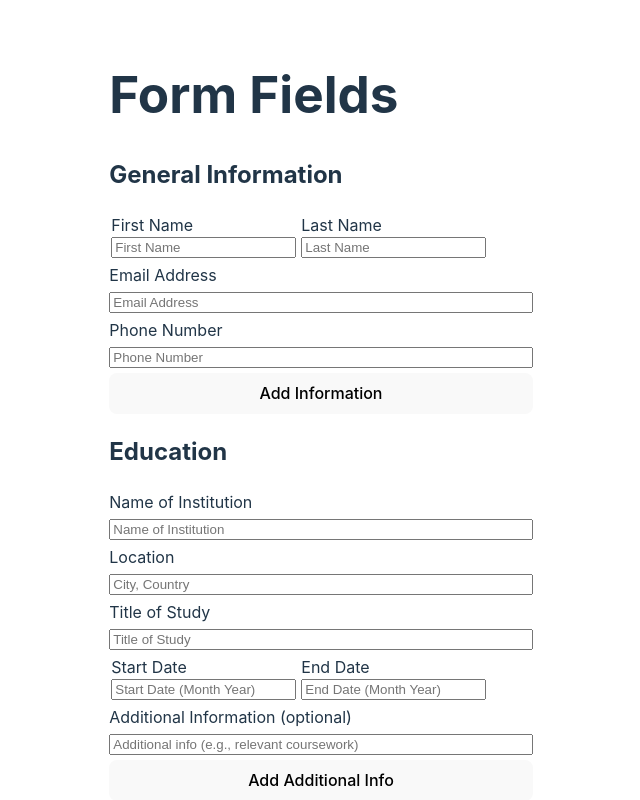
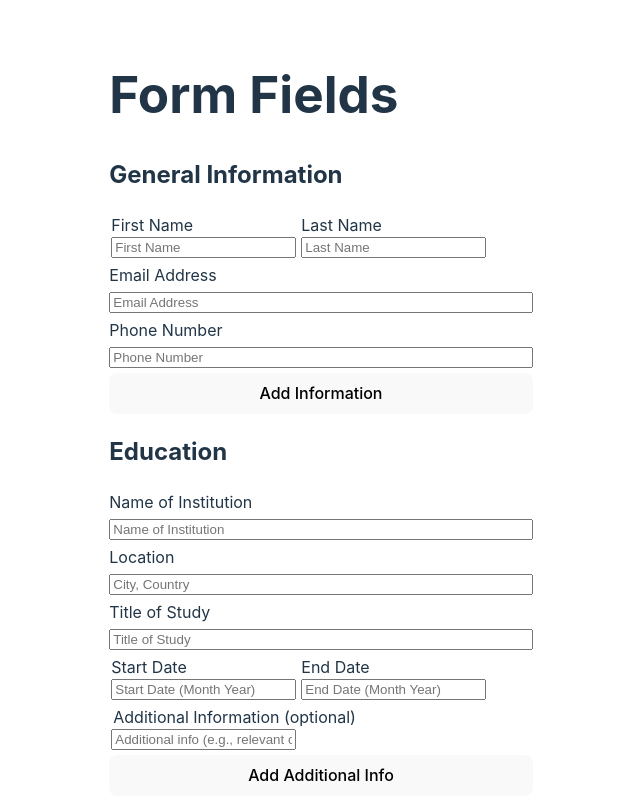
Before and after one commit to ajwjung/cv-application, a React (Vite) app: page / in a window 1280 px wide. Shown: the top 800 px of the page, without its empty margins (319-959 px from the left). Built offline with nearby package versions, Linux system fonts and the light colour scheme.

Commit message:
feat: Add additional info button is functional

```diff
--- a/src/components/Education.jsx
+++ b/src/components/Education.jsx
@@ -1,7 +1,7 @@
 import "../styles/form.css"
 import { useState } from "react";
 
-function EducationFields({ handleSubmit, editStatus }) {
+function EducationFields({ handleSubmit, handleAddAdditionalInfo, editStatus }) {
     function clearFormFields() {
         const inputFields = document.querySelectorAll("#educationForm input")
         inputFields.forEach(input => input.value = "");
@@ -64,14 +64,15 @@ function EducationFields({ handleSubmit, editStatus }) {
                     />
                 </div>
             </fieldset>
-            <label htmlFor="additionalInfo">Additional Information (optional)</label>
-            <input
-                type="text"
-                name="additionalInfo"
-                id="additionalInfo"
-                placeholder="Additional info (e.g., relevant coursework)"
-            />
-            <button onClick={(e) => e.preventDefault()} type="button">Add Additional Info</button>
+            <fieldset className="additionalInfoFields">
+                <legend>Additional Information (optional)</legend>
+                <input
+                    type="text"
+                    name="additionalInfo"
+                    placeholder="Additional info (e.g., relevant coursework)"
+                />
+            </fieldset>
+            <button onClick={() => handleAddAdditionalInfo()} type="button">Add Additional Info</button>
             <button type="submit">{
                 editStatus
                 ? "Update Information"
@@ -104,6 +105,7 @@ function EducationSection({ educationInfo }) {
                         onMouseEnter={handleMouseEnter}
                         onMouseLeave={handleMouseLeave}
                         style={entryHoverStyle}
+                        id={"entry" + index}
                         key={"entry" + index}
                     >
                         <div className="educationDetails">
--- a/src/components/FormFields.jsx
+++ b/src/components/FormFields.jsx
@@ -59,6 +59,15 @@ function FormFields() {
         });
     }
 
+    function handleAddAdditionalInfo() {
+        const additionalInfoFields = document.querySelector(".additionalInfoFields");
+        const newInput = document.createElement("input");
+        newInput.type = "text";
+        newInput.name = "additionalInfo";
+        newInput.placeholder = "Additional info (e.g., relevant coursework)"
+        additionalInfoFields.appendChild(newInput)
+    }
+
     function handleGeneralEdit() {
         const allGeneralInputs = document.querySelectorAll("#generalForm input");
 
@@ -94,6 +103,7 @@ function FormFields() {
             <h2>Education</h2>
             <EducationFields
                 handleSubmit={handleEducationSubmit}
+                handleAddAdditionalInfo={handleAddAdditionalInfo}
                 additionalInfo={educationInfo.additionalInfo}
                 editStatus={educationInfo.isEdit}
             />
```
